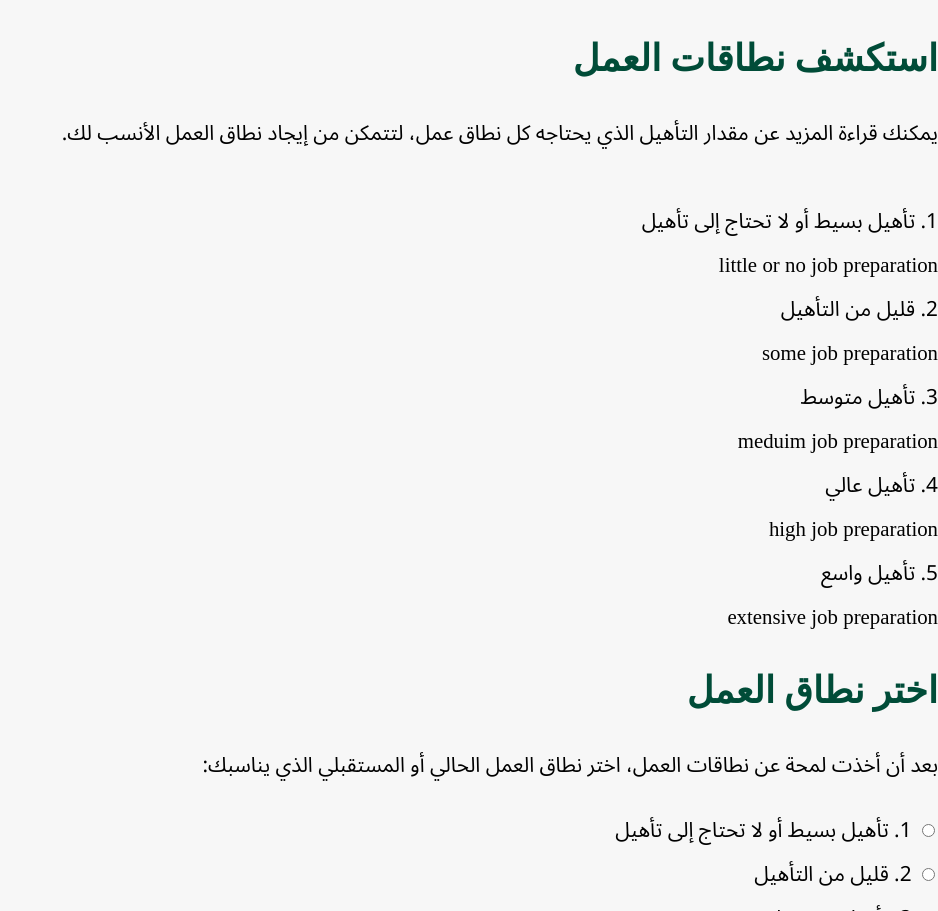
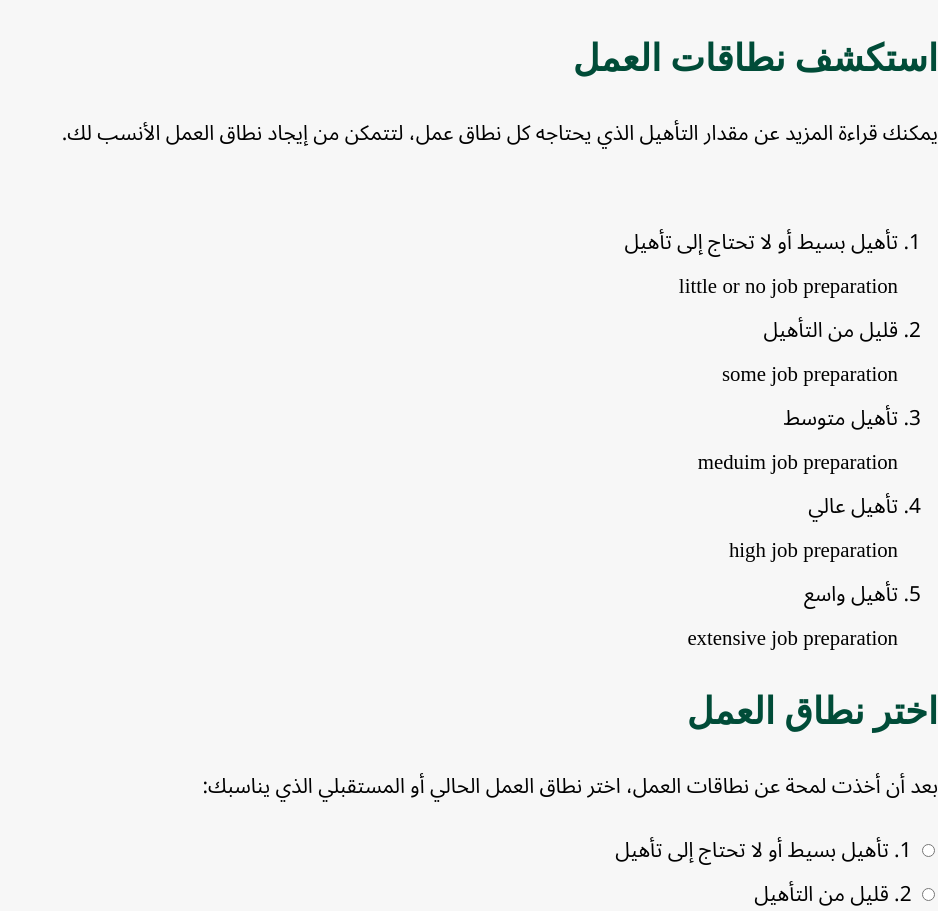
Before and after one commit to aya-saher/marshad-client-side, a plain HTML site: page results.html in a window 1280 px wide. Shown: the part 1410-2321 px from the top of the page, without its empty margins (342-1280 px from the left). Drawn offline with Linux system fonts and the light colour scheme.

Commit message:
update markup for job-zones

```diff
--- a/results.html
+++ b/results.html
@@ -104,16 +104,19 @@
                     يمكنك قراءة المزيد عن مقدار التأهيل الذي يحتاجه كل نطاق عمل،
                     لتتمكن من إيجاد نطاق العمل الأنسب لك.
                     <br><br>
-                    1. تأهيل بسيط أو لا تحتاج إلى تأهيل<br>
-                    little or no job preparation<br>
-                    2. قليل من التأهيل<br>
-                    some job preparation<br>
-                    3. تأهيل متوسط<br>
-                    meduim job preparation<br>
-                    4. تأهيل عالي<br>
-                    high job preparation<br>
-                    5. تأهيل واسع<br>
-                    extensive job preparation<br>
+                    <ol>
+                        <a><li>تأهيل بسيط أو لا تحتاج إلى تأهيل<br>
+                            little or no job preparation</li></a>
+                        <a><li>قليل من التأهيل<br>
+                            some job preparation</li></a>
+                        <a><li>تأهيل متوسط<br>
+                            meduim job preparation</li></a>
+                        <a><li>تأهيل عالي<br>
+                            high job preparation</li></a>
+                        <a><li>تأهيل واسع<br>
+                            extensive job preparation</li></a>
+                        <!--these links should open an overlay-->
+                    </ol>
                 </p>
                 <!--interests-test results should be there-->
                 <!--
```
